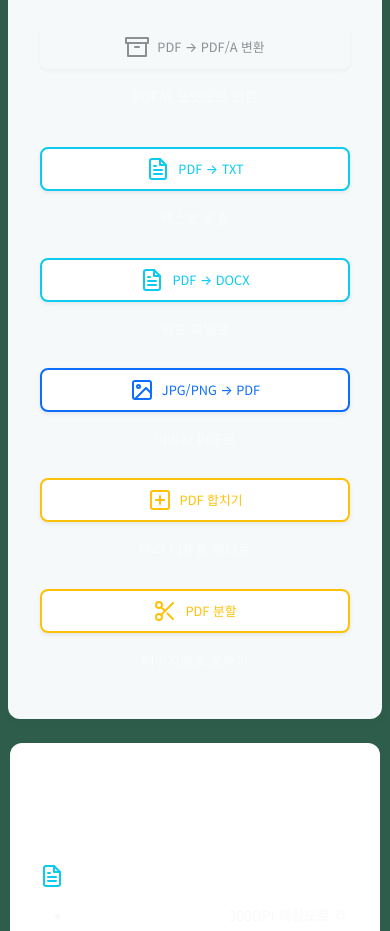
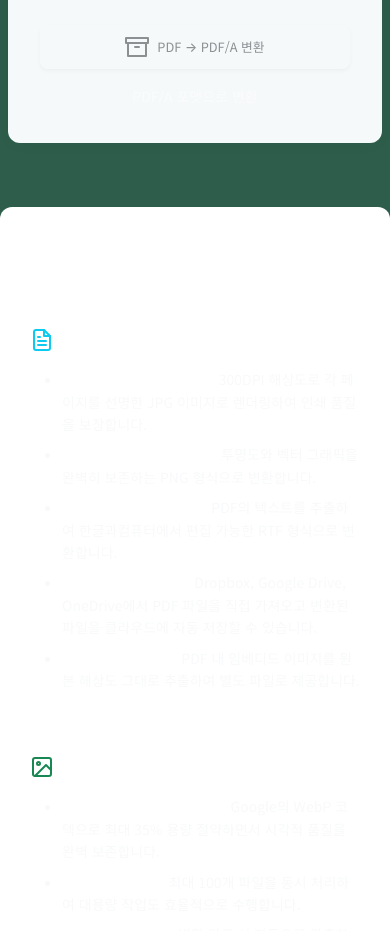
Before and after one commit to Hoddoc/pdfjpgtool, a website: page index.html in a window 390 px wide. Shown: the part 2781-3712 px from the top of the page. Drawn offline with nearby package versions, Linux system fonts and the light colour scheme.

Commit message:
Update index.html

```diff
--- a/index.html
+++ b/index.html
@@ -734,48 +734,7 @@ function uploadToCloud() {
       PDF → PDF/A 변환
     </button>
     <small class="text-white-50 d-block mt-2 text-center">PDF/A 포맷으로 변환</small>
-    <!-- 신규 PDF 변환기 실제 구동 버튼: 이 아래 새 줄로 추가! -->
-<div class="row g-3 mt-4">
-  <!-- PDF → TXT -->
-  <div class="col-md-3">
-    <button type="button" class="btn btn-outline-info btn-lg w-100 shadow-sm" id="convertPdfToTxtBtn">
-      <i data-feather="file-text" class="me-2"></i>
-      PDF → TXT
-    </button>
-    <small class="text-white-50 d-block mt-2 text-center">텍스트 추출</small>
-  </div>
-  <!-- PDF → DOCX -->
-  <div class="col-md-3">
-    <button type="button" class="btn btn-outline-info btn-lg w-100 shadow-sm" id="convertPdfToDocxBtn">
-      <i data-feather="file-text" class="me-2"></i>
-      PDF → DOCX
-    </button>
-    <small class="text-white-50 d-block mt-2 text-center">워드 파일로</small>
-  </div>
-  <!-- JPG/PNG → PDF -->
-  <div class="col-md-3">
-    <button type="button" class="btn btn-outline-primary btn-lg w-100 shadow-sm" id="convertImgToPdfBtn">
-      <i data-feather="image" class="me-2"></i>
-      JPG/PNG → PDF
-    </button>
-    <small class="text-white-50 d-block mt-2 text-center">이미지 PDF로</small>
-  </div>
-  <!-- PDF 합치기 -->
-  <div class="col-md-3">
-    <button type="button" class="btn btn-outline-warning btn-lg w-100 shadow-sm" id="mergePdfBtn">
-      <i data-feather="plus-square" class="me-2"></i>
-      PDF 합치기
-    </button>
-    <small class="text-white-50 d-block mt-2 text-center">여러 PDF를 하나로</small>
-  </div>
-  <!-- PDF 분할 -->
-  <div class="col-md-3">
-    <button type="button" class="btn btn-outline-warning btn-lg w-100 shadow-sm" id="splitPdfBtn">
-      <i data-feather="scissors" class="me-2"></i>
-      PDF 분할
-    </button>
-    <small class="text-white-50 d-block mt-2 text-center">페이지별로 쪼개기</small>
-  </div>
+   </div>
 </div>
   </div>
 </div>
```
